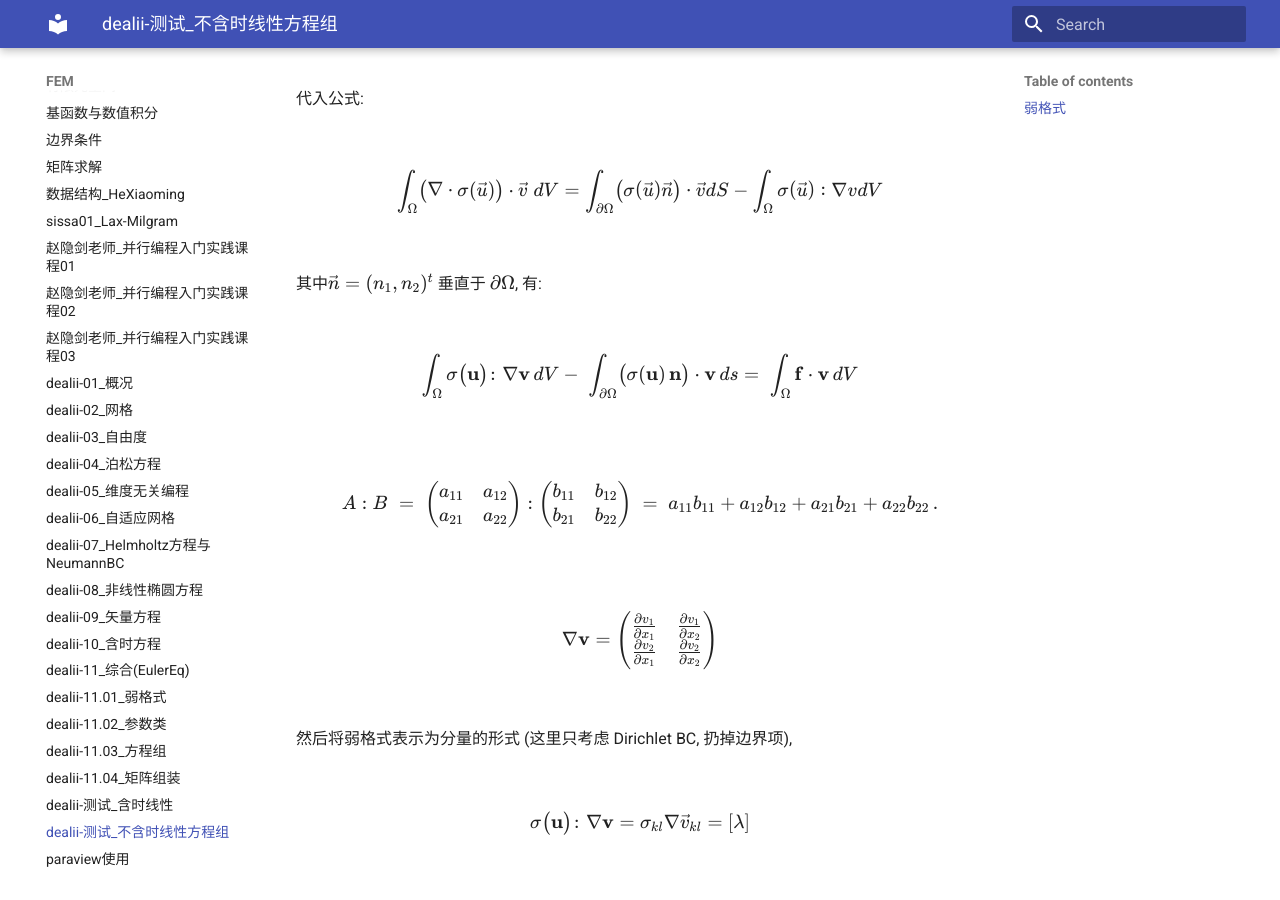
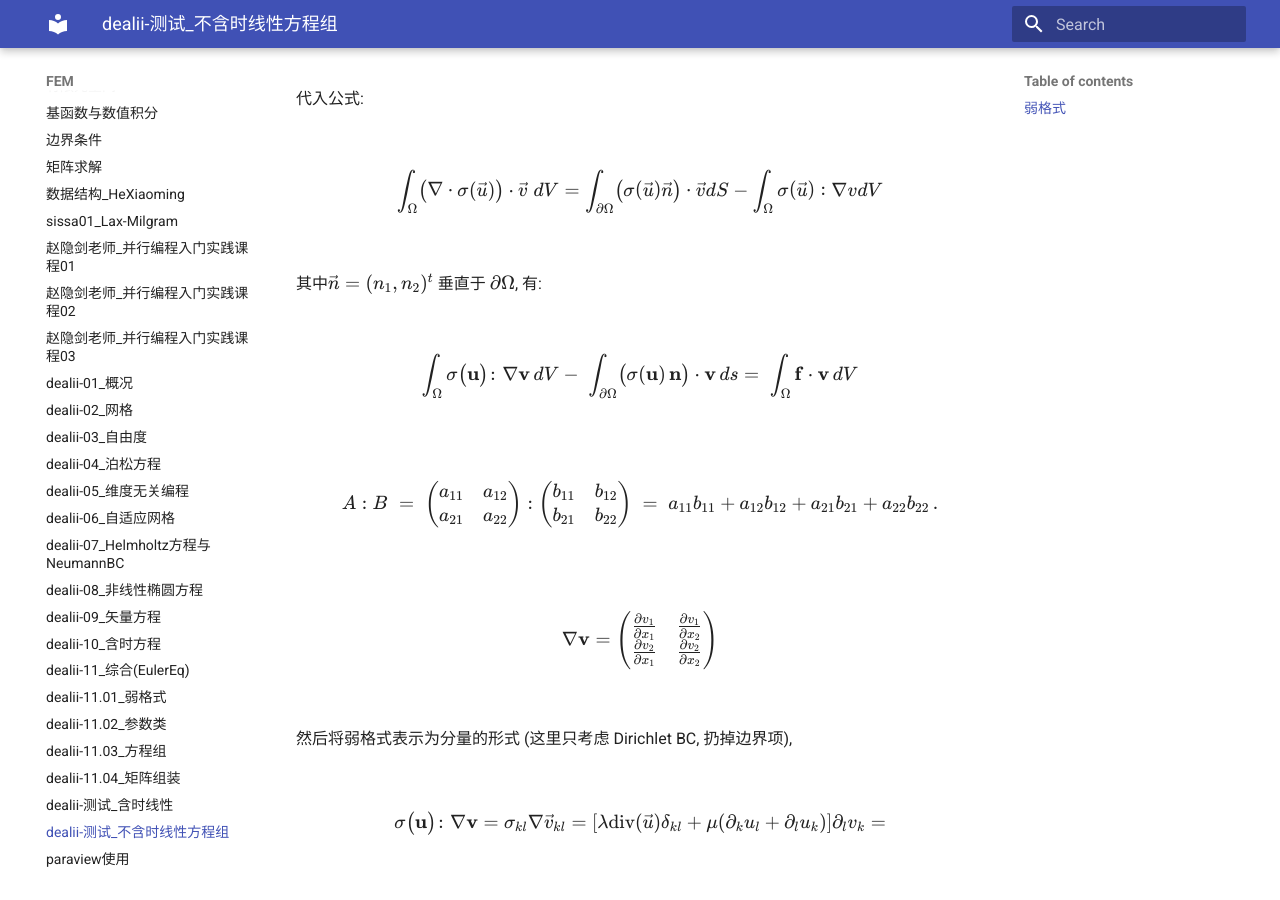
Before and after one commit to ymma98/technotes, an MkDocs documentation site: the page built from docs/FEM/dealii-测试_不含时线性方程组.md, in a window 1280 px wide and 900 px high, scrolled down 1391 px. Built offline with MkDocs 1.6.1 and Material for MkDocs 9.7.7, drawn with Linux system fonts in a browser that asks for light colours.

Commit message:
docs/FEM/dealii-测试_不含时线性方程组.md updated from https://stackedit.cn/

```diff
--- a/docs/FEM/dealii-测试_不含时线性方程组.md
+++ b/docs/FEM/dealii-测试_不含时线性方程组.md
@@ -94,10 +94,10 @@ $$
 然后将弱格式表示为分量的形式 (这里只考虑 Dirichlet BC, 扔掉边界项),
 
 $$
-\sigma\bigl(\mathbf{u}\bigr)\colon\nabla\mathbf{v}=\sigma_{kl}\nabla\vec{v}_{kl} = [\lambda \text]
+\sigma\bigl(\mathbf{u}\bigr)\colon\nabla\mathbf{v}=\sigma_{kl}\nabla\vec{v}_{kl} = [\lambda \text{div}(\vec{u})\delta_{kl}+\mu (\partial_k u_l + \partial_l u_k)]\partial_l v_k =
 $$
 <!--stackedit_data:
-eyJoaXN0b3J5IjpbLTc0NDcwMjY3MCwtNTM0NDQ0NzQzLDE4Nj
-A4NDc3MDYsLTUzNjYwMzIwMSw2MTE1MTE4MjgsLTEyNTk0OTkw
-NjcsLTk2OTY2MDA2MywtMTM2MjIwMDk4N119
+eyJoaXN0b3J5IjpbLTE1NjI5OTQ3NTksLTUzNDQ0NDc0MywxOD
+YwODQ3NzA2LC01MzY2MDMyMDEsNjExNTExODI4LC0xMjU5NDk5
+MDY3LC05Njk2NjAwNjMsLTEzNjIyMDA5ODddfQ==
 -->
```
